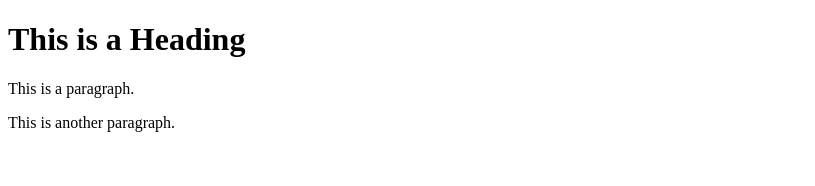
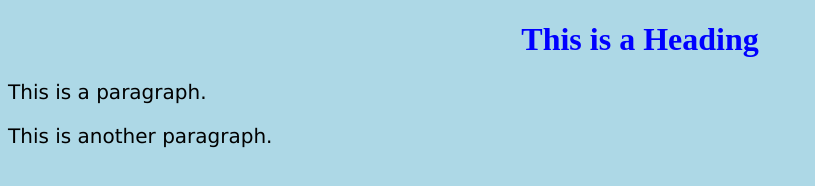
Before and after one commit to adereschua/AB, a plain HTML site: page index.html in a window 1280 px wide. Shown: the whole page, without its empty margins (0-815 px from the left). Drawn offline with Linux system fonts and the light colour scheme.

Commit message:
Commited

```diff
--- /dev/null
+++ b/Style.css
@@ -0,0 +1,14 @@
+
+    body {
+        background-color: lightblue;
+      }
+
+      h1 {
+        color: blue;
+        text-align: center;
+      }
+
+      p {
+        font-family: verdana;
+        font-size: 20px;
+      }
--- a/index.html
+++ b/index.html
@@ -4,6 +4,7 @@
  <head>
    <meta charset="utf-8">
    <title>ID2116 Team X Project Page</title>
+   <link rel="stylesheet" type="text/css" href="style.css">
  </head>
  <body>
     <h1>This is a Heading</h1>
```
